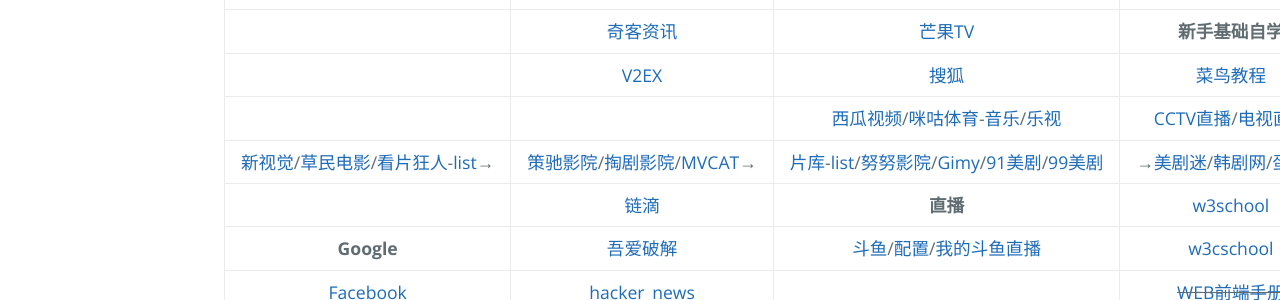
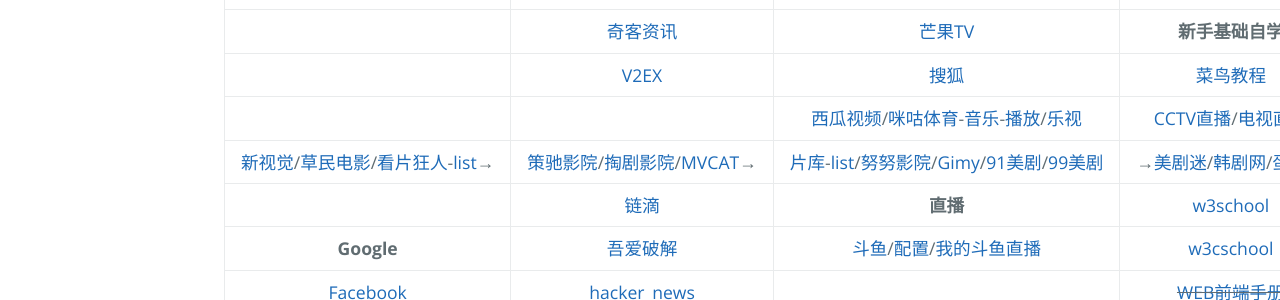
Before and after one commit to AmbroseRen/test, a Jekyll site: the page built from navigation.md, in a window 1280 px wide. Shown: the part 1078-1378 px from the top of the page. Built offline with Jekyll 4.4.1, drawn with Linux system fonts in a browser that asks for light colours; our own code applies the rules of GitHub Pages for plain Markdown files; the repository's description, which GitHub fills in, is left out.

Commit message:
Update navigation.md

```diff
--- a/navigation.md
+++ b/navigation.md
@@ -29,7 +29,7 @@
 | __博客__ | [掘金](https://juejin.cn/) | [优酷网](https://user.youku.com/page/usc/fav?theme=) | []() |
 | []() | [奇客资讯](https://www.solidot.org/) | [芒果TV](https://i.mgtv.com/my/looklist) | __新手基础自学__ |
 | []() | [V2EX](https://www.v2ex.com/?tab=tech) | [搜狐](https://my.tv.sohu.com/i/bookmark) | [菜鸟教程](https://www.runoob.com/) |
-| []() | []() | [西瓜视频](https://www.ixigua.com/my/favorite)/[咪咕体育](https://www.miguvideo.com/mgs/website/prd/personalCenter.html#/collect)-[音乐](https://music.migu.cn/v3/my/playlist)/[乐视](http://i.le.com/playrecord#favorite) | [CCTV直播](https://tv.cctv.com/live/)/[电视直播](http://www.hao5.net/) |
+| []() | []() | [西瓜视频](https://www.ixigua.com/my/favorite)/[咪咕体育](https://www.miguvideo.com/mgs/website/prd/personalCenter.html#/collect)-[音乐](https://music.migu.cn/v3/my/playlist)-[播放](https://music.migu.cn/v3/music/player/audio)/[乐视](http://i.le.com/playrecord#favorite) | [CCTV直播](https://tv.cctv.com/live/)/[电视直播](http://www.hao5.net/) |
 | [新视觉](https://www.ixinshijue.com/)/[草民电影](https://www.cmdy555.com/)/[看片狂人](https://www.kpkuang.com/)-[list](https://listed.to/p/l1PbMlAK7g)→ | [策驰影院](http://www.cechiyy5.com/)/[掏剧影院](https://www.taojuyb.com/)/[MVCAT](https://www.mvcat.com/)→ | [片库](https://www.mypianku.net/)-[list](https://www.pianku.tv/)/[努努影院](https://www.nunuyy.cc/)/[Gimy](https://gimy.app/)/[91美剧](https://91mjw.com/)/[99美剧](https://www.99meiju.org/) | →[美剧迷](https://www.meijumi.net/)/[韩剧网](https://www.tvn.cc/)/[蛋蛋赞](https://www.dandanzan.cc/) |
 | []() | [链滴](https://ld246.com/) | __直播__ | [w3school](https://www.w3school.com.cn/) |
 | __Google__ | [吾爱破解](https://www.52pojie.cn/) | [斗鱼](https://www.douyu.com/directory/myFollow)/[配置](https://mp.douyu.com/live/main)/[我的斗鱼直播](https://www.douyu.com/10150268) | [w3cschool](https://www.w3cschool.cn/) |
```
